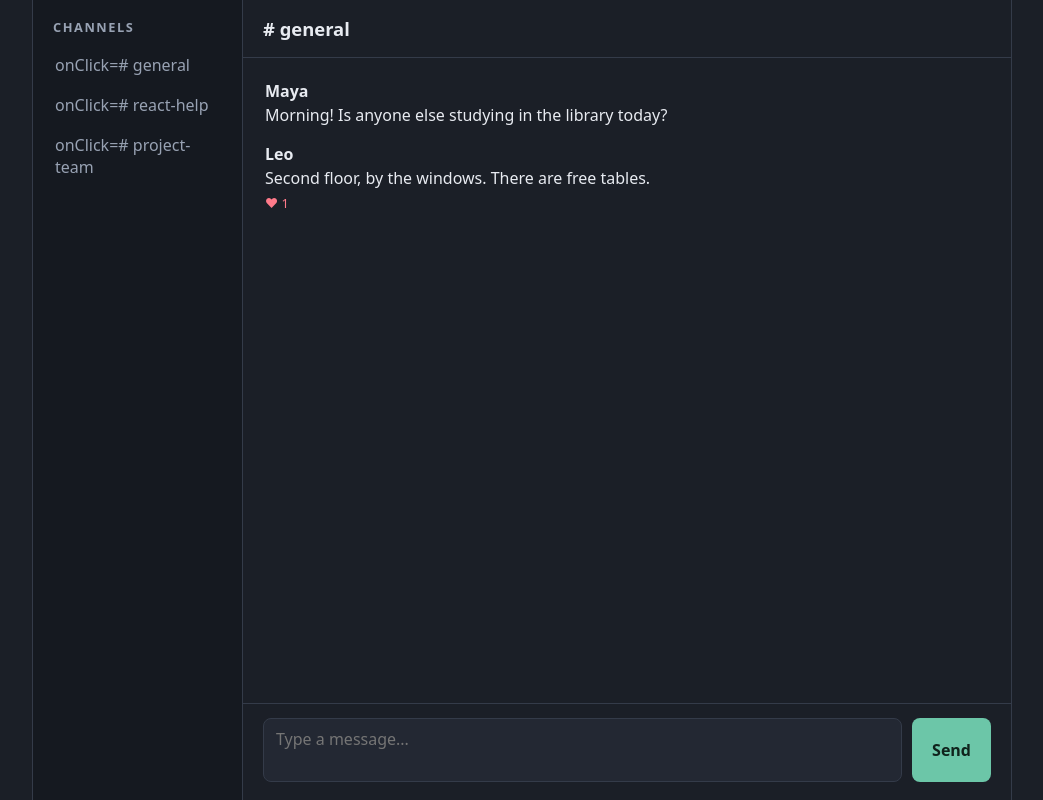
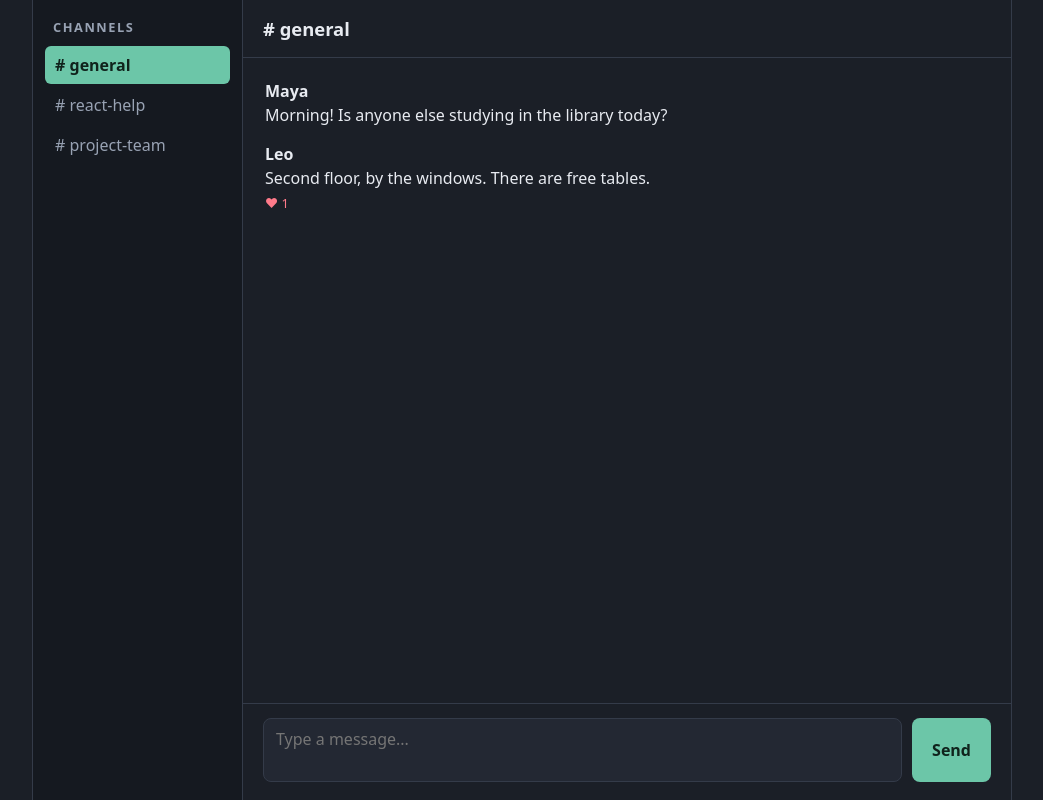
Before and after one commit to Gurpinder1340/sdev355-study-group-chat, a React (Vite) app: page / in a window 1280 px wide. Shown: the whole page, without its empty margins (118-1161 px from the left). Built offline with nearby package versions, Linux system fonts and the light colour scheme.

Commit message:
Lift the selected channel and the messages to App

```diff
--- a/src/App.jsx
+++ b/src/App.jsx
@@ -1,17 +1,38 @@
+import { useState } from "react";
+
 import { CHANNELS, SEED_MESSAGES } from "./data.js";
 import Sidebar from "./components/Sidebar.jsx";
 import ChatHeader from "./components/ChatHeader.jsx";
 import MessageList from "./components/MessageList.jsx";
 import Composer from "./components/Composer.jsx";
 
+function now() {
+  return new Date().toLocaleTimeString([], { hour: "numeric", minute: "2-digit" });
+}
+
 export default function App() {
+  const [activeId, setActiveId] = useState("general");
+
+  const channel = CHANNELS.find((c) => c.id === activeId);
+
+  const [messages, setMessages] = useState(SEED_MESSAGES);
+
+  function handleSend(text) {
+    const message = { id: crypto.randomUUID(), author: "You", time: now(), hearts: 0, text };
+    setMessages({...messages, [activeId]: [...messages[activeId], message] });
+  }
+
   return (
     <div className="app">
-      <Sidebar channels={CHANNELS} />
+      <Sidebar
+      channels={CHANNELS}
+      activeId={activeId}
+      onSelectChannel={setActiveId}
+      />
       <main className="main">
-        <ChatHeader channel={CHANNELS[0]} />
-        <MessageList messages={SEED_MESSAGES.general} />
-        <Composer />
+        <ChatHeader channel={channel} />
+        <MessageList messages={messages[activeId]} />
+        <Composer onSend={handleSend} />
       </main>
     </div>
   );
--- a/src/components/Composer.jsx
+++ b/src/components/Composer.jsx
@@ -1,6 +1,6 @@
 import { useState } from "react";
 
-export default function Composer() {
+export default function Composer({onSend} ) {
   const [draft, setDraft] = useState("");
 
   function send() {
--- a/src/components/MessageList.jsx
+++ b/src/components/MessageList.jsx
@@ -1,11 +1,12 @@
 import Message from "./Message.jsx";
+
 
 export default function MessageList({ messages }) {
   return (
     <ul className="messages">
       {messages.map((message) => (
-        <Message key={message.id} message={message} />
-      ))}
+      <Message key={message.id} message={message} />
+  ))}
     </ul>
   );
 }
--- a/src/components/Sidebar.jsx
+++ b/src/components/Sidebar.jsx
@@ -1,20 +1,14 @@
-export default function Sidebar({ channels }) {
-  function handleChannelClick(channel) {
-    console.log("clicked", channel.name);
-    console.log("type:", e.type);
-    console.log("target:", e.taget.tagName, e.taget.textContent);
-    console.log("a real browser event underneath:", e.nativeEvent instanceof MouseEvent);
-  }
+export default function Sidebar({ channels, activeId, onSelectChannel }) {
   return (
     <nav className="sidebar">
       <h2>Channels</h2>
       {channels.map((channel) => (
         <button
-        key={channel.id}
-        className="channel">
-        onClick={(e) => handleChannelClick(e,channel)}
-
-        # {channel.name}
+          key={channel.id}
+          className={channel.id === activeId ? "channel active" : "channel"}
+          onClick={() => onSelectChannel(channel.id)}
+        >
+          # {channel.name}
         </button>
       ))}
     </nav>
```
